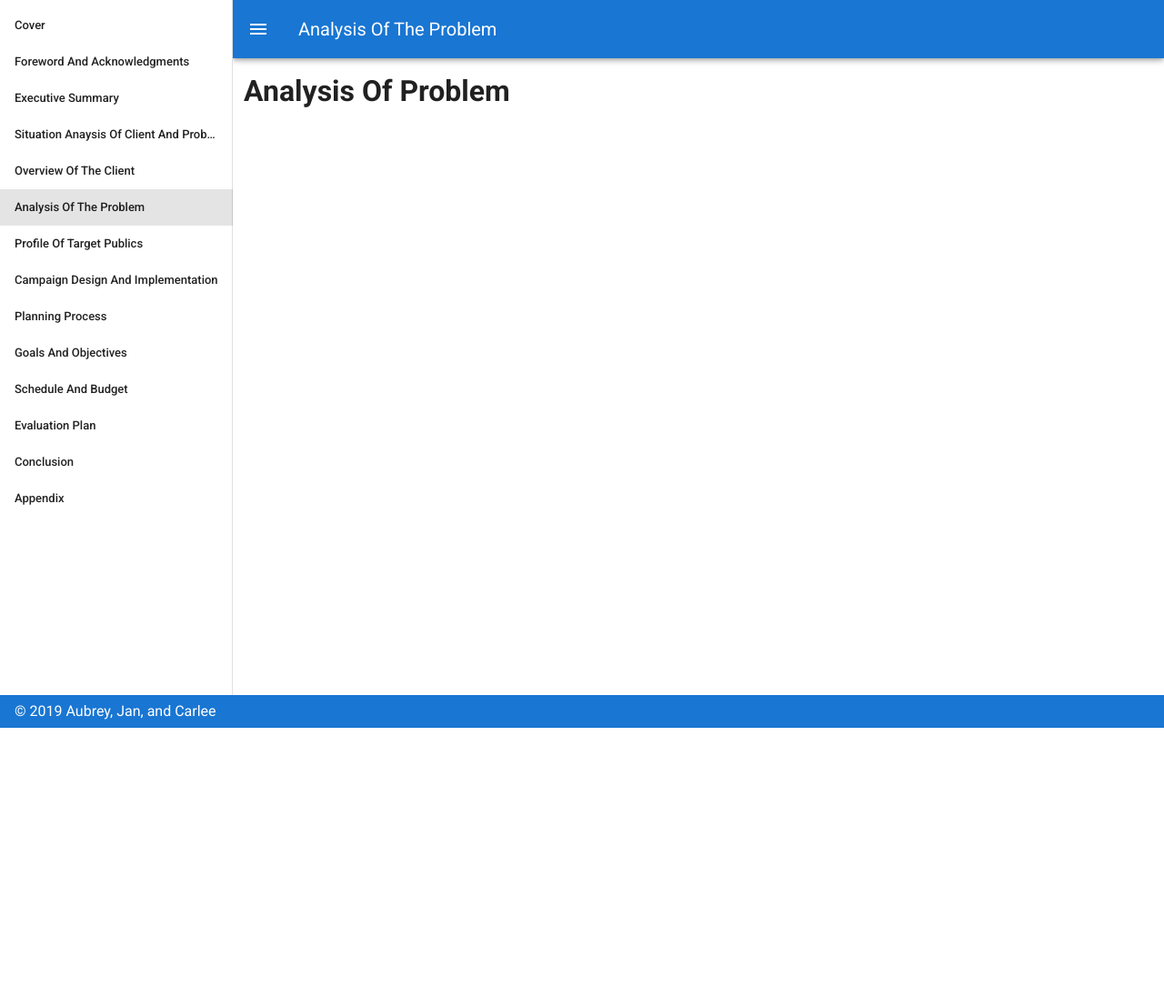
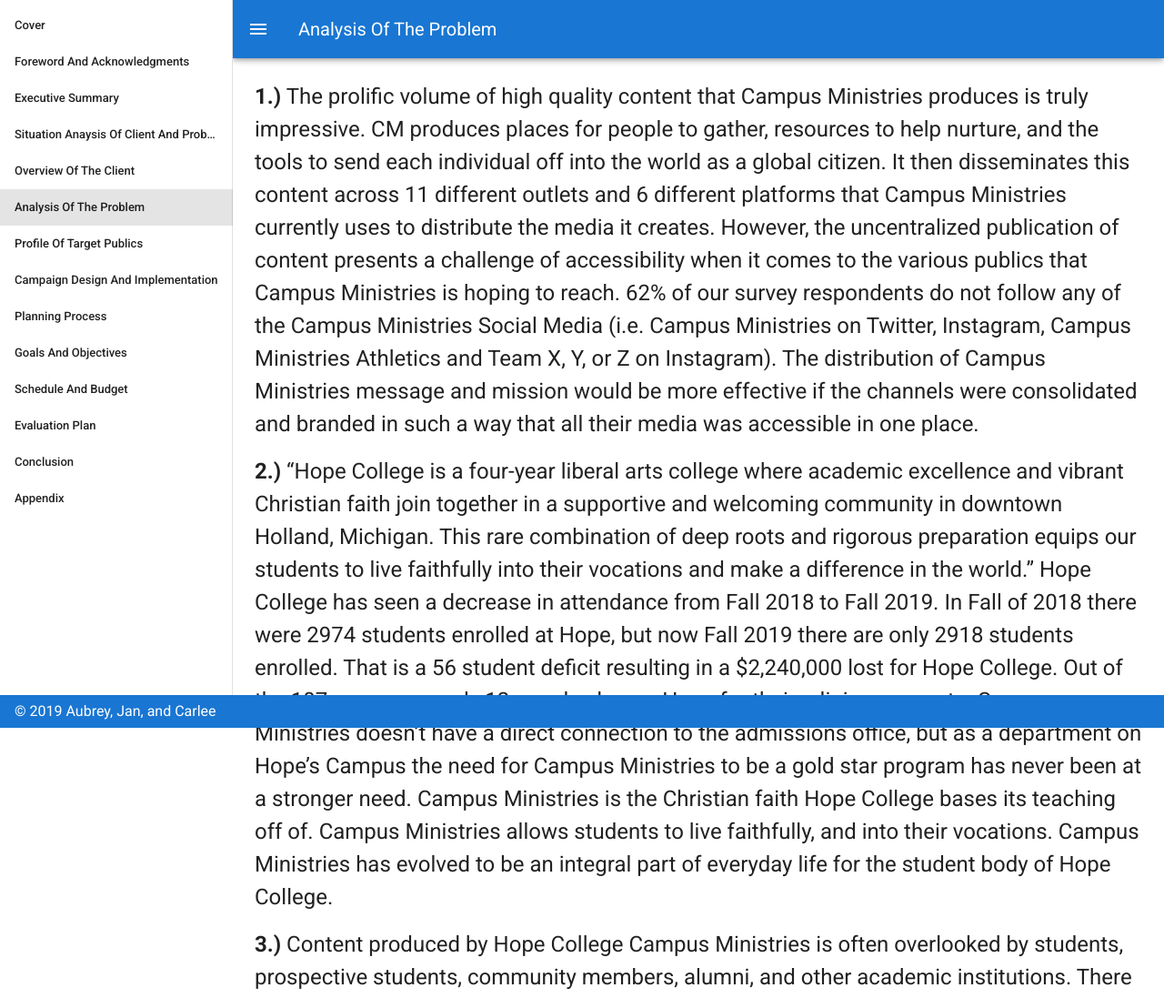
Before and after one commit to jgierlach/Advanced-PR-Plan-Book, a Vue app: page /analysis-of-the-problem in a window 1280 px wide. Shown: the top 1097 px of the page at 91% size. Before the commit the page ends 800 px from the top, so only its background shows below. Built offline with nearby package versions, Linux system fonts and the light colour scheme.

Commit message:
More changes

```diff
--- a/src/views/AnalysisOfProblem.vue
+++ b/src/views/AnalysisOfProblem.vue
@@ -1,5 +1,16 @@
 <template>
-  <h1 class="">Analysis Of Problem</h1>
+  <div class="container">
+    <p><strong>1.)</strong> The prolific volume of high quality content that Campus Ministries produces is truly impressive. CM produces places for people to gather,  resources to help nurture, and the tools to send each individual off into the world as a global citizen. It then disseminates this content across 11 different outlets and 6 different platforms that Campus Ministries currently uses to distribute the media it creates. However, the uncentralized publication of content presents a challenge of accessibility when it comes to the various publics that Campus Ministries is hoping to reach. 62% of our survey respondents do not follow any of the Campus Ministries Social Media (i.e. Campus Ministries on Twitter, Instagram, Campus Ministries Athletics and Team X, Y, or Z on Instagram). The distribution of Campus Ministries message and mission would be more effective if the channels were consolidated and branded in such a way that all their media was accessible in one place.</p>
+
+    <p><strong>2.)</strong> “Hope College is a four-year liberal arts college where academic excellence and vibrant Christian faith join together in a supportive and welcoming community in downtown Holland, Michigan. This rare combination of deep roots and rigorous preparation equips our students to live faithfully into their vocations and make a difference in the world.” Hope College has seen a decrease in attendance from Fall 2018 to Fall 2019. In Fall of 2018 there were 2974 students enrolled at Hope, but now Fall 2019 there are only 2918 students enrolled. That is a 56 student deficit resulting in a $2,240,000 lost for Hope College. Out of the 107 responses only 12 people choose Hope for their religious aspects. Campus Ministries doesn’t have a direct connection to the admissions office, but as a department on Hope’s Campus the need for Campus Ministries to be a gold star program has never been at a stronger need. Campus Ministries is the Christian faith Hope College bases its teaching off of. Campus Ministries allows students to live faithfully, and into their vocations. Campus Ministries has  evolved to be an integral part of everyday life for the student body of Hope College.</p>
+
+    <p><strong>3.)</strong> Content produced by Hope College Campus Ministries is often overlooked by students, prospective students, community members, alumni, and other academic institutions. There is a problem of distribution and accessibility of the content produced by Campus Ministries. As a team we are tackling both the distribution and accessibility of information as well as the quality of content being produced. Every other department on Hope College’s campus has an Internal Communication Person that communicates on behalf of the department to Public Affairs and Marketing. This position is going to be crucial to the success of publicity that Campus Ministries needs to generate.</p>
+
+    <p><strong>4.)</strong> To allow for other colleges to perceive the success of Hope College Campus Ministries as something their Campus Ministries can aspire to be, and model their own campus programs on, opportunity for higher education must be implemented. There is no further educational resources Campus Ministries can provide to its current students. A 20 year plan to bridge the gap between Campus Ministries and Western Seminary, generation of original worship music, and more than a church brand will fix this perceived success that Campus Ministries will be able to offer.</p>
+
+	  <p><strong>5.)</strong> Though Campus Ministries is our main focus, the department wouldn't be what it is or what it will be without the leadership from Trgve Johnson. To improve the perception of Hope College Campus Ministries it will need to be an internal change but also an external one. Trgve Johnson represents himself and Hope College. However Trgve does not have a brand that represents him or Hope College. In regards to all of Trygve Johnson’s speaking engagements (on and off campus), not having a brand established is missed opportunity for further engagements. It is setting back the possibility of the establishment of Campus Ministries becoming a five star program.</p>
+
+  </div>
 </template>
 
 <script>
--- a/src/views/OverviewOfClient.vue
+++ b/src/views/OverviewOfClient.vue
@@ -36,9 +36,9 @@
 
       <p>The perfect storm has been created with individual groups needing a place to gather. The era of pop worship music had just been created and students really resonated with the worship.</p>
 
-      <p>Campus Ministries transitioned into 2.0: Settlement Season (2005). Trygve Johnson was brought on board and wanted to make Campus Ministries truly apart of Hope College. He wanted to make this revolution that was happening with Campus Ministries into an institution. The culture Campus Ministries was creating Trgve wanted to see be carried out. The language and symbols that were being used Campus Ministries really wanted to be shaped into their culture.</p>
+      <p>We have transitioned to <strong>Campus Ministries 2.0:</strong> Settlement Season (2005). Trygve Johnson was brought on board and wanted to make Campus Ministries truly apart of Hope College. He wanted to make this revolution that was happening with Campus Ministries into an institution. The culture Campus Ministries was creating Trgve wanted to see be carried out. The language and symbols that were being used Campus Ministries really wanted to be shaped into their culture.</p>
 
-      <p>Campus Ministries is now in 3.0: The Outreach Season. Campus Ministries wants to reach higher education not just at the Hope Community. Campus Ministries wants to continue to be leaders and do new things. Campus Ministries is able to serve more people and communities with its newly built Van Andel Huys Der Hope Campus Ministries building.</p>
+      <p>We're now in <strong>Campus Ministries 3.0:</strong> The Outreach Season. Campus Ministries wants to reach higher education not just at the Hope Community. Campus Ministries wants to continue to be leaders and do new things. Campus Ministries is able to serve more people and communities with its newly built Van Andel Huys Der Hope Campus Ministries building.</p>
 
       <v-img
         src="../assets/ministry-building.jpg"
```
